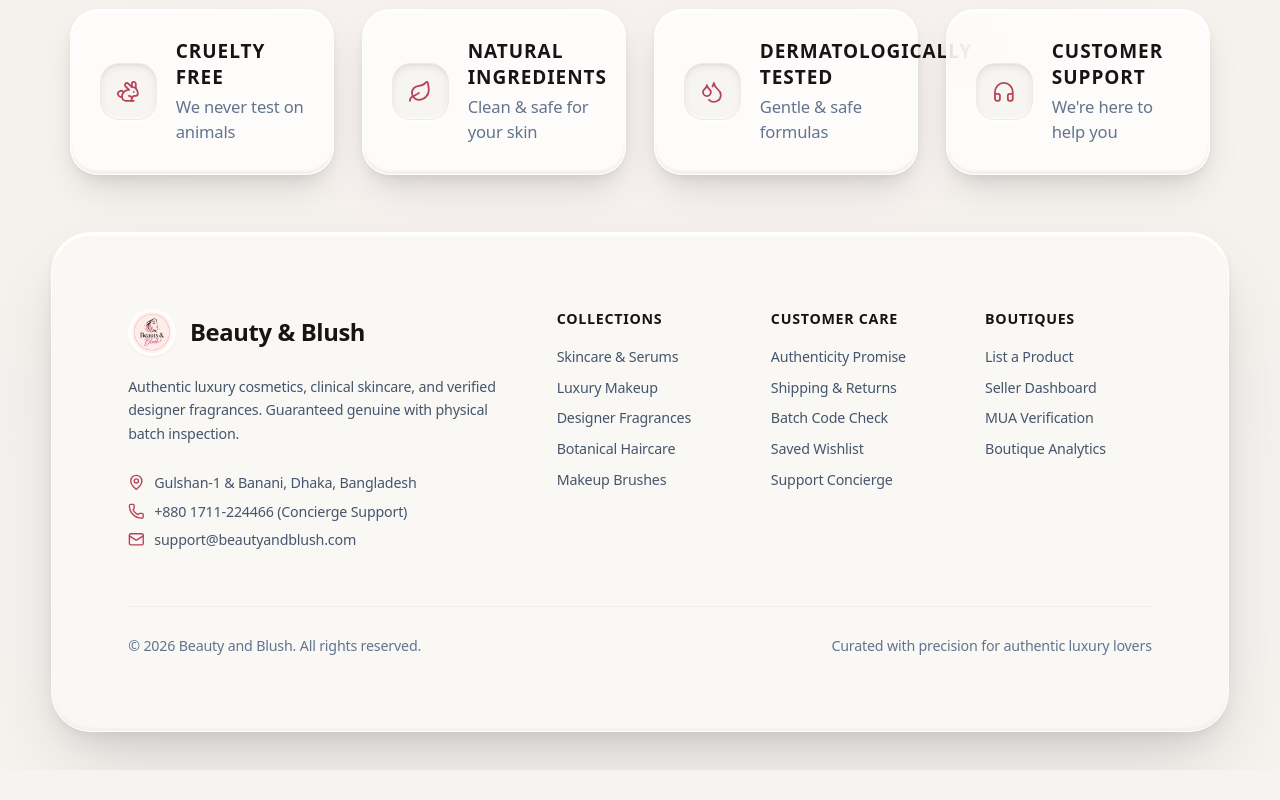
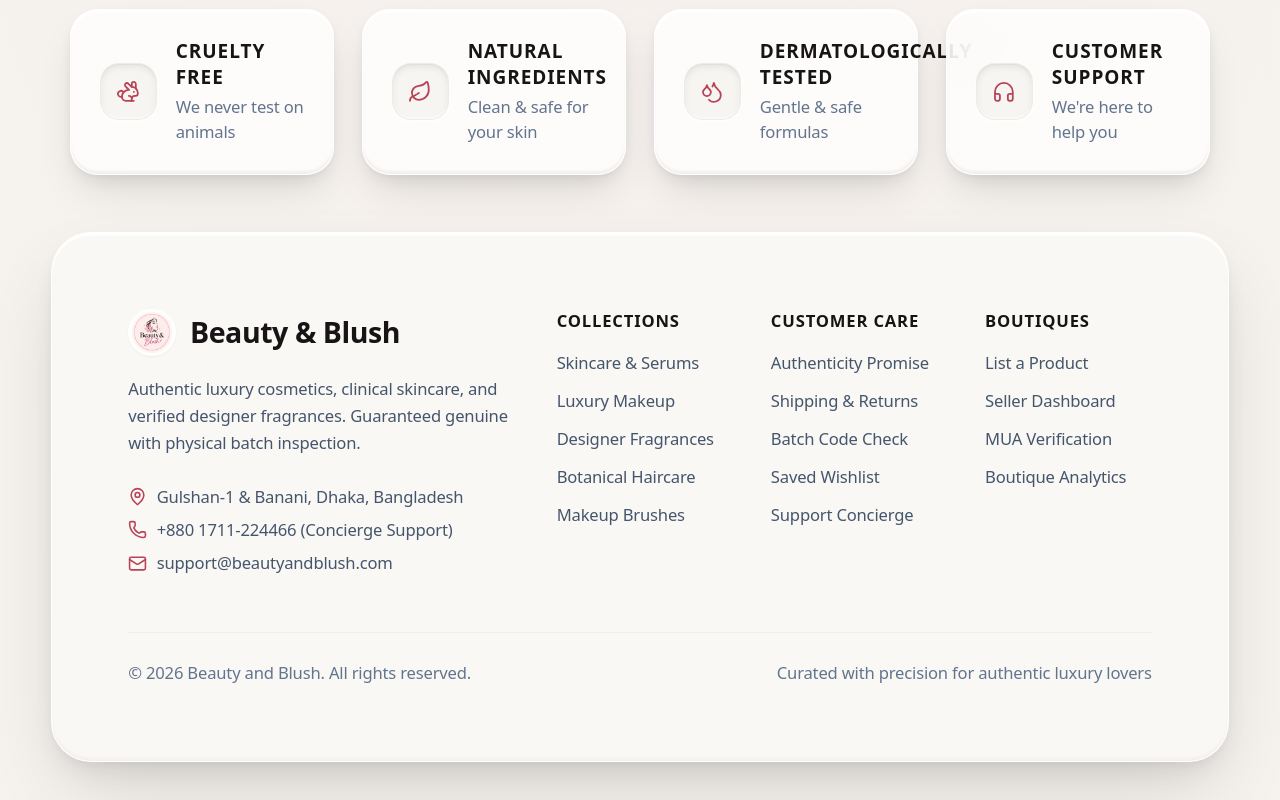
Before and after one commit to ruhul2003/Beauty-and-Blush, a Next.js app in the folder frontend/: page / in a window 1280 px wide. Shown: the part 3884-4684 px from the top of the page. Before the commit the page ends 4654 px from the top, so only its background shows below. Built offline with nearby package versions, Linux system fonts and the light colour scheme; no server answers; a web font is replaced by a local one.

Commit message:
Increase footer branding, section titles, and navigation font sizes

```diff
--- a/frontend/src/components/Footer.jsx
+++ b/frontend/src/components/Footer.jsx
@@ -26,26 +26,26 @@ export function Footer() {
                   className="w-full h-full object-cover rounded-full"
                 />
               </div>
-              <span className="text-xl font-serif text-[#181416] dark:text-white font-bold transition-colors">
+              <span className="text-2xl font-serif text-[#181416] dark:text-white font-bold transition-colors">
                 Beauty & Blush
               </span>
             </Link>
 
-            <p className="text-xs text-slate-600 dark:text-slate-400 leading-relaxed max-w-sm">
+            <p className="text-sm text-slate-600 dark:text-slate-400 leading-relaxed max-w-sm">
               Authentic luxury cosmetics, clinical skincare, and verified designer fragrances. Guaranteed genuine with physical batch inspection.
             </p>
 
-            <div className="pt-2 space-y-2 text-xs text-slate-600 dark:text-slate-400">
+            <div className="pt-2 space-y-2 text-sm text-slate-600 dark:text-slate-400">
               <div className="flex items-center gap-2">
-                <MapPin className="w-3.5 h-3.5 text-[#b84357] shrink-0" />
+                <MapPin className="w-4 h-4 text-[#b84357] shrink-0" />
                 <span>Gulshan-1 & Banani, Dhaka, Bangladesh</span>
               </div>
               <div className="flex items-center gap-2">
-                <Phone className="w-3.5 h-3.5 text-[#b84357] shrink-0" />
+                <Phone className="w-4 h-4 text-[#b84357] shrink-0" />
                 <span>+880 1711-224466 (Concierge Support)</span>
               </div>
               <div className="flex items-center gap-2">
-                <Mail className="w-3.5 h-3.5 text-[#b84357] shrink-0" />
+                <Mail className="w-4 h-4 text-[#b84357] shrink-0" />
                 <span>support@beautyandblush.com</span>
               </div>
             </div>
@@ -53,10 +53,10 @@ export function Footer() {
 
           {/* Catalog Links */}
           <div>
-            <h4 className="text-xs font-bold uppercase tracking-wider text-[#181416] dark:text-white mb-4">
+            <h4 className="text-sm font-extrabold uppercase tracking-wider text-[#181416] dark:text-white mb-4">
               Collections
             </h4>
-            <ul className="space-y-2.5 text-xs text-slate-600 dark:text-slate-400">
+            <ul className="space-y-3 text-sm text-slate-600 dark:text-slate-400">
               <li><Link href="/browse?category=Skincare" className="hover:text-[#b84357] dark:hover:text-rose-300 transition-colors">Skincare & Serums</Link></li>
               <li><Link href="/browse?category=Makeup" className="hover:text-[#b84357] dark:hover:text-rose-300 transition-colors">Luxury Makeup</Link></li>
               <li><Link href="/browse?category=Fragrance" className="hover:text-[#b84357] dark:hover:text-rose-300 transition-colors">Designer Fragrances</Link></li>
@@ -67,10 +67,10 @@ export function Footer() {
 
           {/* Customer Care */}
           <div>
-            <h4 className="text-xs font-bold uppercase tracking-wider text-[#181416] dark:text-white mb-4">
+            <h4 className="text-sm font-extrabold uppercase tracking-wider text-[#181416] dark:text-white mb-4">
               Customer Care
             </h4>
-            <ul className="space-y-2.5 text-xs text-slate-600 dark:text-slate-400">
+            <ul className="space-y-3 text-sm text-slate-600 dark:text-slate-400">
               <li><Link href="/browse" className="hover:text-[#b84357] dark:hover:text-rose-300 transition-colors">Authenticity Promise</Link></li>
               <li><Link href="/browse" className="hover:text-[#b84357] dark:hover:text-rose-300 transition-colors">Shipping & Returns</Link></li>
               <li><Link href="/browse" className="hover:text-[#b84357] dark:hover:text-rose-300 transition-colors">Batch Code Check</Link></li>
@@ -81,10 +81,10 @@ export function Footer() {
 
           {/* Boutique */}
           <div>
-            <h4 className="text-xs font-bold uppercase tracking-wider text-[#181416] dark:text-white mb-4">
+            <h4 className="text-sm font-extrabold uppercase tracking-wider text-[#181416] dark:text-white mb-4">
               Boutiques
             </h4>
-            <ul className="space-y-2.5 text-xs text-slate-600 dark:text-slate-400">
+            <ul className="space-y-3 text-sm text-slate-600 dark:text-slate-400">
               <li><Link href="/sell" className="hover:text-[#b84357] dark:hover:text-rose-300 transition-colors">List a Product</Link></li>
               <li><Link href="/dashboard" className="hover:text-[#b84357] dark:hover:text-rose-300 transition-colors">Seller Dashboard</Link></li>
               <li><Link href="/auth/register" className="hover:text-[#b84357] dark:hover:text-rose-300 transition-colors">MUA Verification</Link></li>
@@ -94,7 +94,7 @@ export function Footer() {
         </motion.div>
 
         {/* Bottom Bar */}
-        <div className="pt-6 border-t border-black/[0.04] dark:border-white/[0.06] flex flex-col sm:flex-row items-center justify-between gap-4 text-xs text-slate-500 dark:text-slate-400">
+        <div className="pt-6 border-t border-black/[0.04] dark:border-white/[0.06] flex flex-col sm:flex-row items-center justify-between gap-4 text-xs sm:text-sm text-slate-500 dark:text-slate-400">
           <p>© {new Date().getFullYear()} Beauty and Blush. All rights reserved.</p>
           <div className="flex items-center gap-1 text-slate-500 dark:text-slate-400 font-medium">
             <span>Curated with precision for authentic luxury lovers</span>
```
